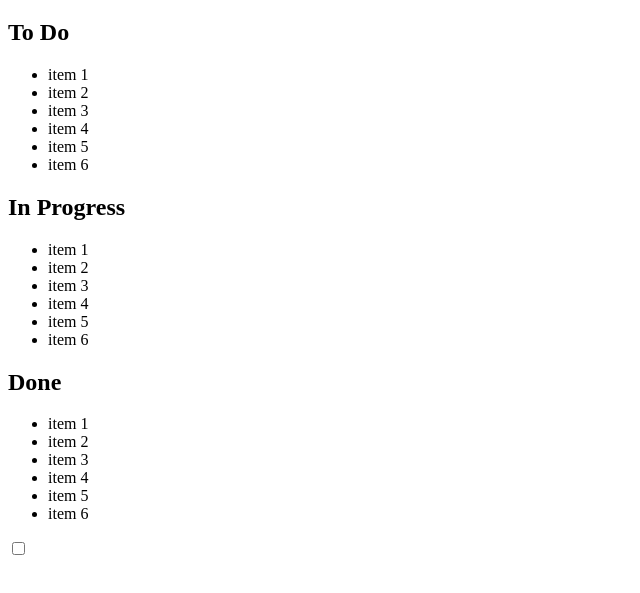
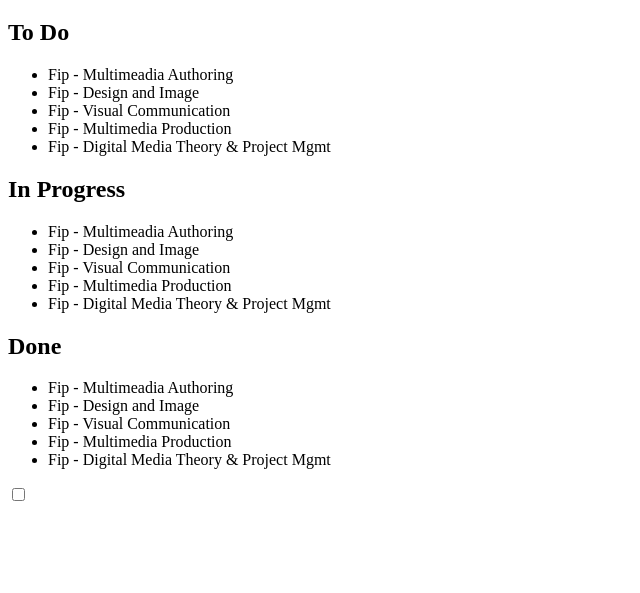
Before and after one commit to akamjot/singh_akamjot_homework3, a plain HTML site: page index.html in a window 1280 px wide. Shown: the part 61-654 px from the top of the page, without its empty margins (0-640 px from the left). Drawn offline with Linux system fonts and the light colour scheme.

Commit message:
html updated

```diff
--- a/index.html
+++ b/index.html
@@ -13,35 +13,34 @@
         <article id="todo">
             <h2>To Do</h2>
             <ul class="do">
-                <li>item 1</li>
-                <li>item 2</li>
-                <li>item 3</li>
-                <li>item 4</li>
-                <li>item 5</li>
-                <li>item 6</li>
+                <li>Fip - Multimeadia Authoring</li>
+                <li>Fip - Design and Image</li>
+                <li>Fip - Visual Communication</li>
+                <li>Fip - Multimedia Production</li>
+                <li>Fip - Digital Media Theory & Project Mgmt</li>
 
             </ul>
         </article>
         <article id="inprogress">
             <h2>In Progress</h2>
             <ul class="progress">
-                <li>item 1</li>
-                <li>item 2</li>
-                <li>item 3</li>
-                <li>item 4</li>
-                <li>item 5</li>
-                <li>item 6</li>
+                <li>Fip - Multimeadia Authoring</li>
+                <li>Fip - Design and Image</li>
+                <li>Fip - Visual Communication</li>
+                <li>Fip - Multimedia Production</li>
+                <li>Fip - Digital Media Theory & Project Mgmt</li>
+
             </ul>
         </article>
         <article id="done">
             <h2>Done</h2>
             <ul class="fin">
-                <li>item 1</li>
-                <li>item 2</li>
-                <li>item 3</li>
-                <li>item 4</li>
-                <li>item 5</li>
-                <li>item 6</li>
+                <li>Fip - Multimeadia Authoring</li>
+                <li>Fip - Design and Image</li>
+                <li>Fip - Visual Communication</li>
+                <li>Fip - Multimedia Production</li>
+                <li>Fip - Digital Media Theory & Project Mgmt</li>
+
             </ul>
         </article>
     </main>
```
